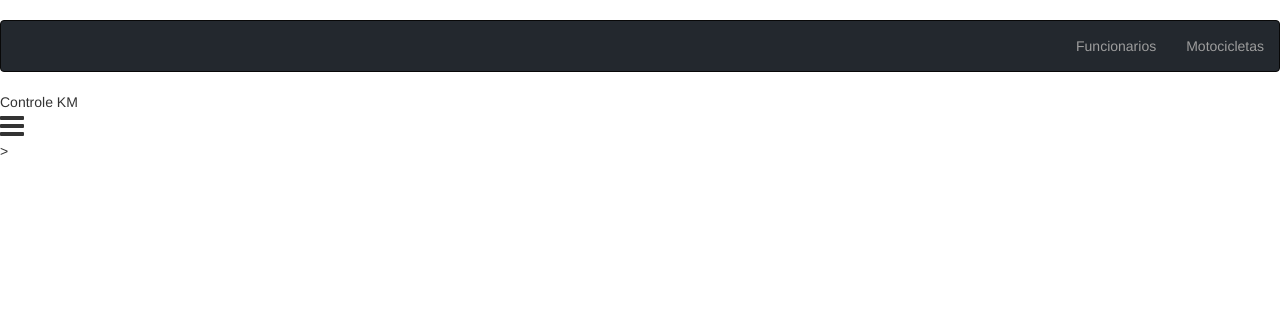
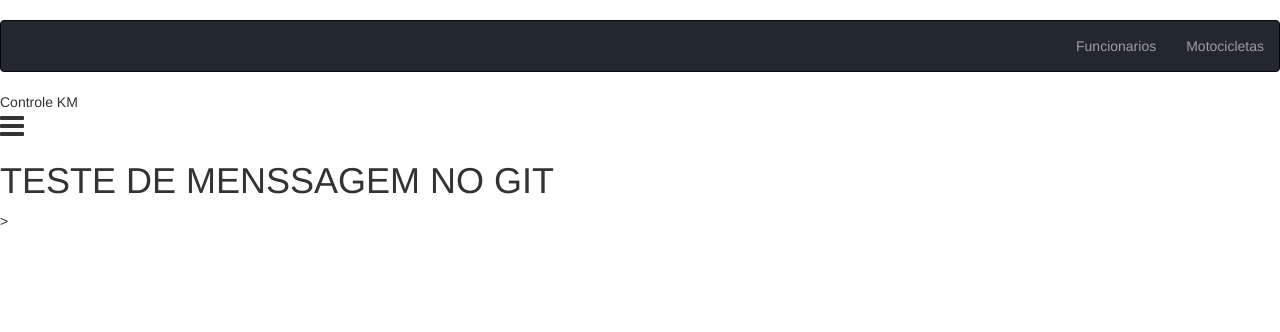
Before and after one commit to vitinsk/CONTROLE_KM, a PHP site: page /CONTROLE_KM/ in a window 1280 px wide. Shown: the top 332 px of the page. Run offline with PHP 8.4, Linux system fonts and the light colour scheme; data that the repository does not hold is empty; some libraries are stand-ins or nearby versions.

Commit message:
INCLUINDO NOVAMENTE

```diff
--- a/views/home.php
+++ b/views/home.php
@@ -1,4 +1,4 @@
 <?php echo $menssagem ?>
-
+<H1>TESTE DE MENSSAGEM NO GIT</H1>
 
 >
```
